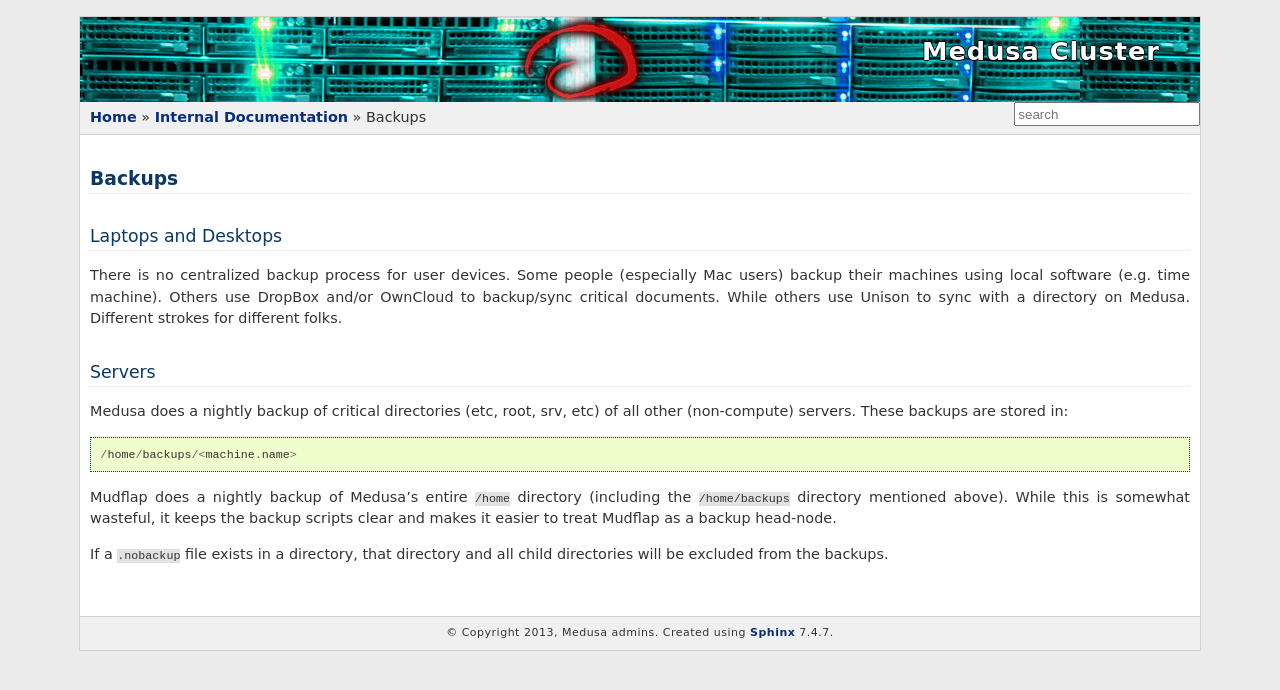
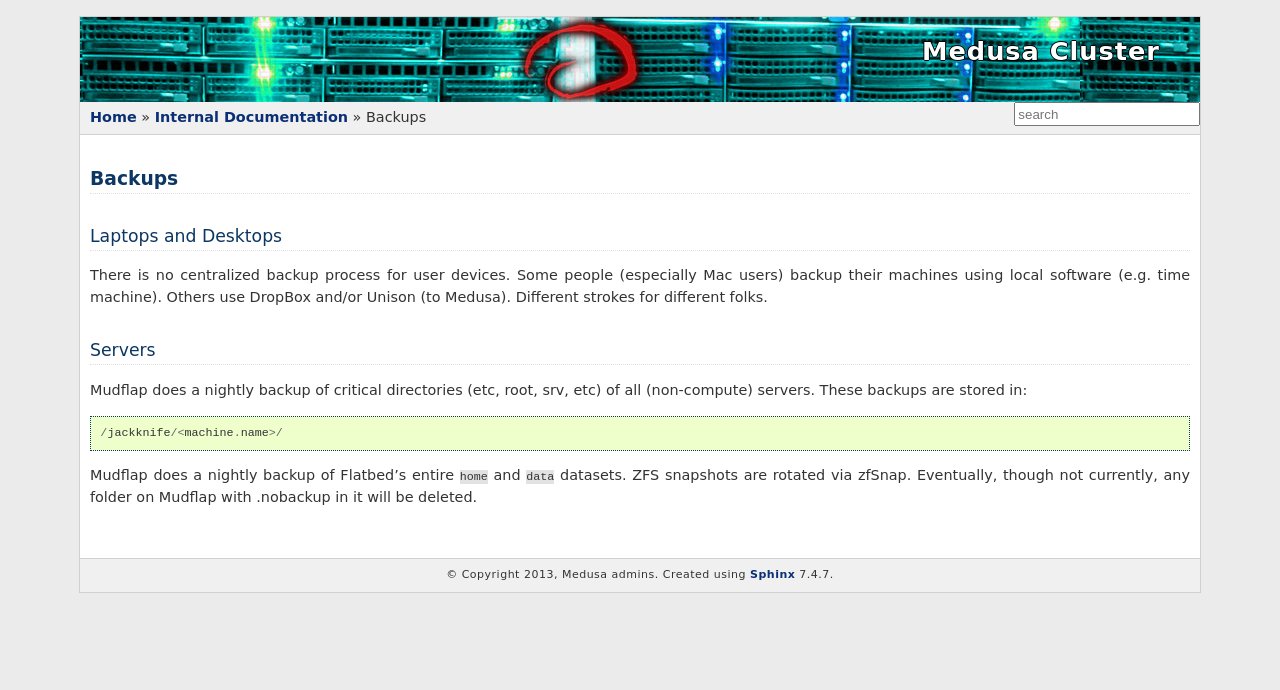
Before and after one commit to psychoinformatics-de/ipsy-docs, a Sphinx documentation site: the page built from source/internal/backups.rst, in a window 1280 px wide. Shown: the top 690 px of the page. Built offline with Sphinx 7.4.7, drawn with Linux system fonts in a browser that asks for light colours; formulas are drawn with MathJax 3.

Commit message:
Update backup docs. More needs to be done though.

```diff
--- a/source/internal/backups.rst
+++ b/source/internal/backups.rst
@@ -9,20 +9,15 @@ Laptops and Desktops
 ====================
 There is no centralized backup process for user devices. Some people (especially
 Mac users) backup their machines using local software (e.g. time machine).
-Others use DropBox and/or OwnCloud to backup/sync critical documents. While
-others use Unison to sync with a directory on Medusa. Different strokes for
-different folks.
+Others use DropBox and/or Unison (to Medusa). Different strokes for different folks.
 
 Servers
 =======
-Medusa does a nightly backup of critical directories (etc, root, srv, etc) of all other
+Mudflap does a nightly backup of critical directories (etc, root, srv, etc) of all
 (non-compute) servers. These backups are stored in::
 
-  /home/backups/<machine.name>
+  /jackknife/<machine.name>/
 
-Mudflap does a nightly backup of Medusa's entire ``/home`` directory (including the
-``/home/backups`` directory mentioned above). While this is somewhat wasteful, it keeps
-the backup scripts clear and makes it easier to treat Mudflap as a backup head-node.
-
-If a ``.nobackup`` file exists in a directory, that directory and all child directories
-will be excluded from the backups.
+Mudflap does a nightly backup of Flatbed's entire ``home`` and ``data`` datasets.
+ZFS snapshots are rotated via zfSnap. Eventually, though not currently, any folder
+on Mudflap with .nobackup in it will be deleted.
```
